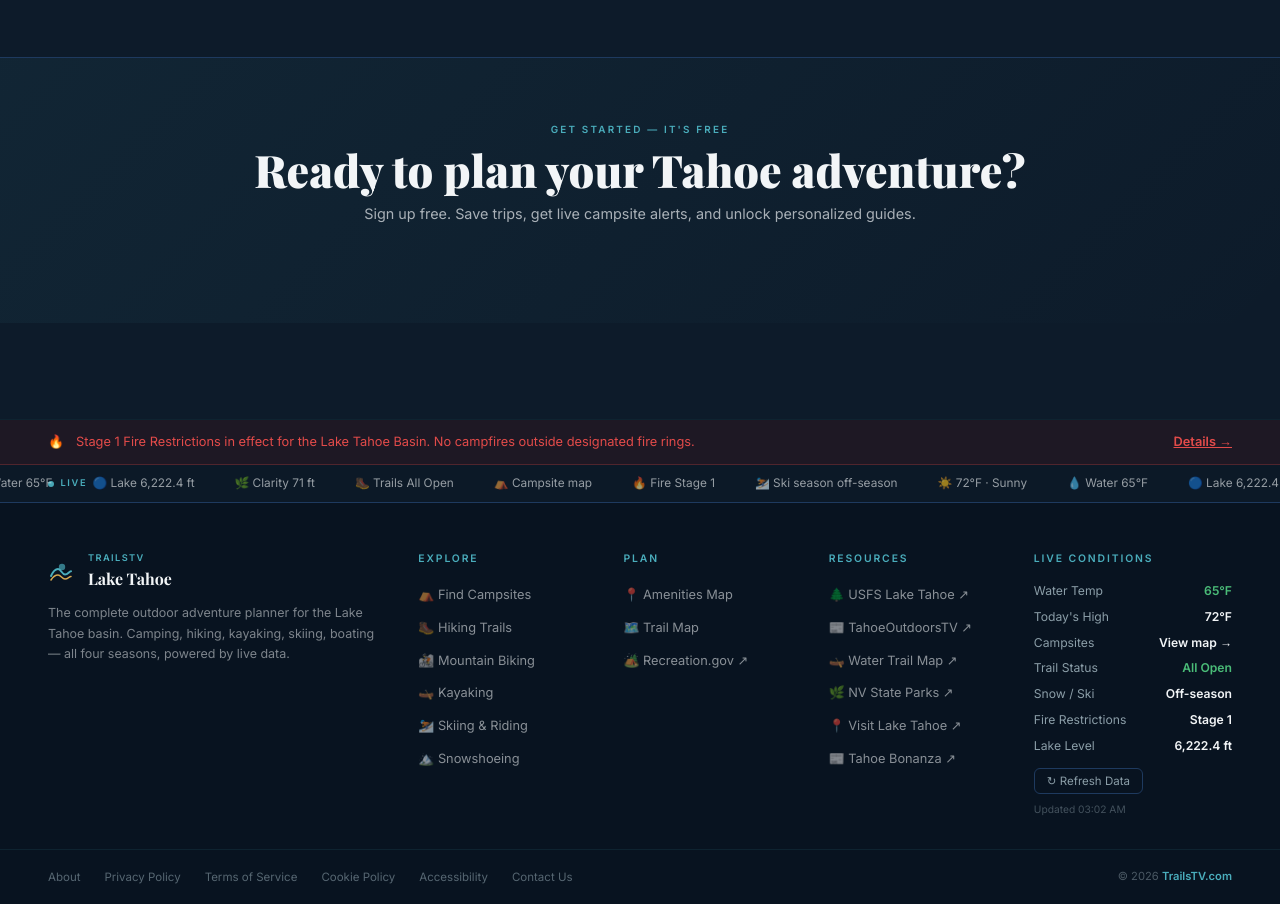
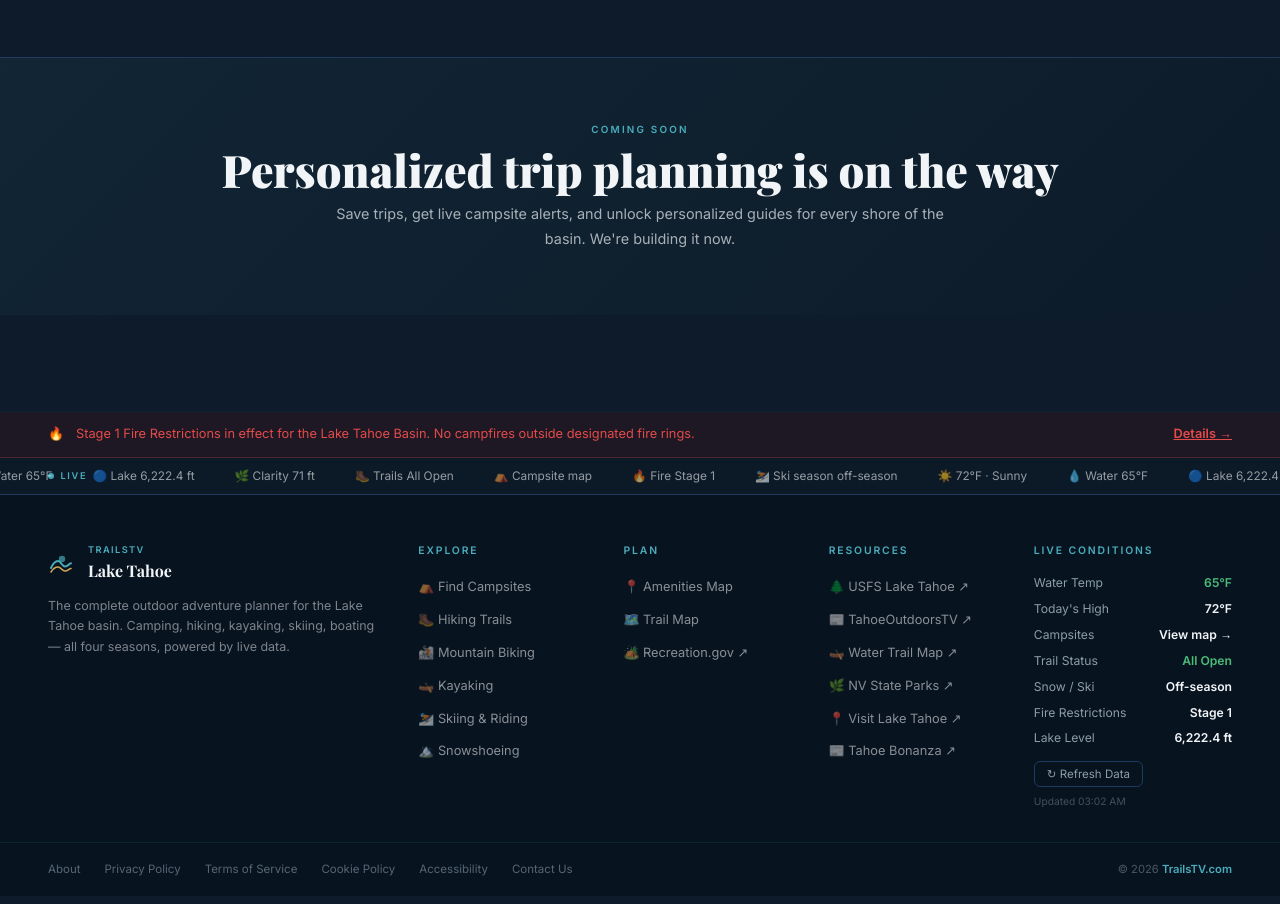
Before and after one commit to trailstv/trailstv, a Next.js app: page / in a window 1280 px wide. Shown: the part 4920-5824 px from the top of the page. Built offline with nearby package versions, Linux system fonts and the light colour scheme; no server answers.

Commit message:
Add files via upload

```diff
--- a/app/page.tsx
+++ b/app/page.tsx
@@ -429,17 +429,15 @@
         </div>
       </section>
 
-      {/* ── CTA ───────────────────────────────────────────────────────── */}
+      {/* ── COMING SOON ───────────────────────────────────────────────── */}
       <section style={{ background:'linear-gradient(135deg, rgba(74,173,188,.07) 0%, rgba(9,20,32,0) 100%)', borderTop:'1px solid var(--cborder)' }}>
         <div className="sw" style={{ textAlign:'center', paddingTop:'4rem', paddingBottom:'4rem' }}>
-          <div className="eye">Get Started — It&apos;s Free</div>
-          <h2 className="stitle">Ready to plan your Tahoe adventure?</h2>
-          <p className="ssub" style={{ margin:'0 auto 2rem', textAlign:'center' }}>
-            Sign up free. Save trips, get live campsite alerts, and unlock personalized guides.
+          <div className="eye">Coming Soon</div>
+          <h2 className="stitle">Personalized trip planning is on the way</h2>
+          <p className="ssub" style={{ margin:'0 auto', textAlign:'center' }}>
+            Save trips, get live campsite alerts, and unlock personalized guides for every shore of the basin.
+            We&apos;re building it now.
           </p>
-          <div style={{ display:'flex', gap:'.75rem', justifyContent:'center', flexWrap:'wrap' }}>
-            {/* Plan Your Trip button — temporarily hidden */}
-          </div>
         </div>
       </section>
     </>
```
